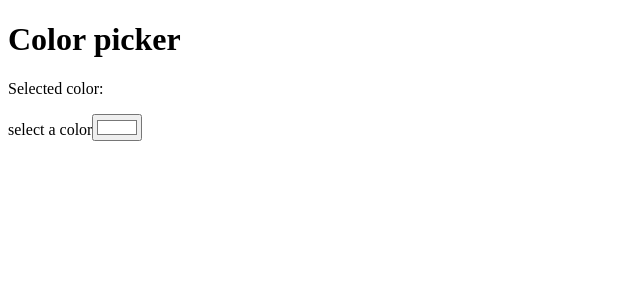
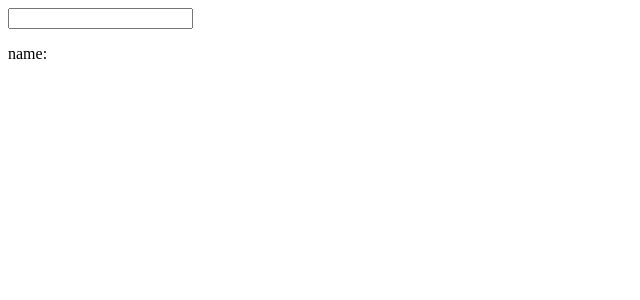
Before and after one commit to neyaz1527/my-react-project, a React (Vite) app: page / in a window 1280 px wide. Shown: the top 300 px of the page, without its empty margins (0-640 px from the left). Built offline with nearby package versions, Linux system fonts and the light colour scheme.

Commit message:
this is a sample commit

```diff
--- a/src/App.jsx
+++ b/src/App.jsx
@@ -1,8 +1,10 @@
- import ColorPicker from "./ColorPicker.jsx";
+// import ColorPicker from "./ColorPicker.jsx";
+
+import MyComponent from "./MyComponent.jsx"
 function App() {
    return(
     <>
-        <ColorPicker/>
+        <MyComponent/>
     </>
    );
 }
--- a/src/MyComponent.jsx
+++ b/src/MyComponent.jsx
@@ -1,25 +1,16 @@
-import React, {useState} from 'react';
+import React,  { useState } from "react"
 
 function MyComponent() {
 
-    const [name, setName] =useState();
-    const [address, setAddress] =useState();
-
-    function handleName(event){
+    const [name, setName] = useState();
+    function changeName(event){
         setName(event.target.value)
     }
-    function handleAddress(event){
-        setAddress(event.target.value)
-    }
 
-    return (
-        <div>
-            <input value={name} onChange={handleName}></input>
-            <p>name: {name}</p>
-            <textarea value={address} onChange={handleAddress}></textarea>
-            <p>your address:{address}</p>
-        </div>
-     );
+    return ( <div>
+        <input value={name} onChange={changeName}></input>
+        <p>name: {name}</p>
+    </div> );
 }
 
 export default MyComponent;
```
